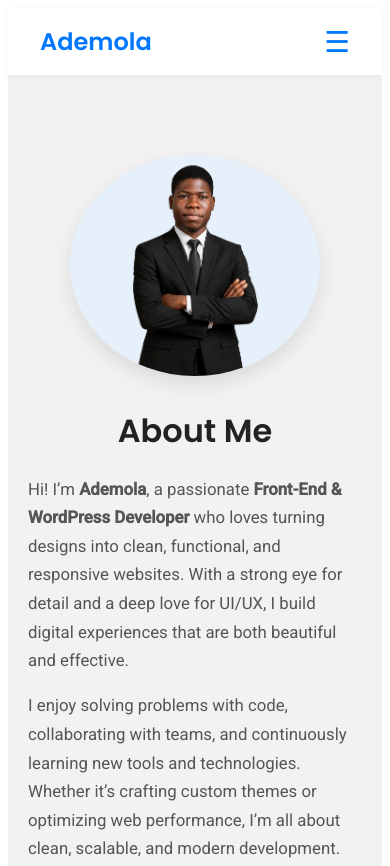
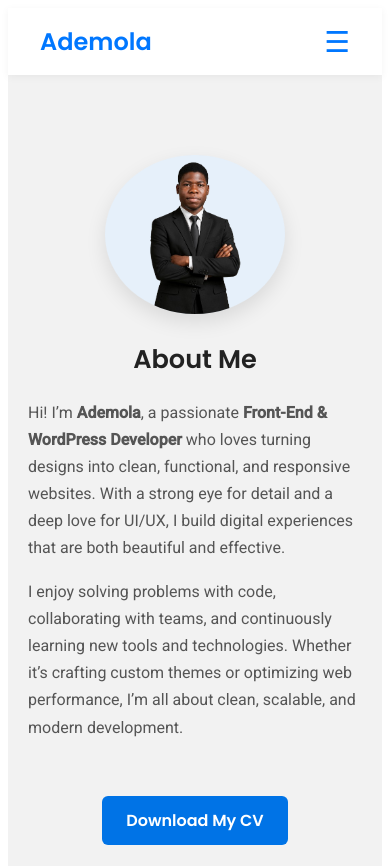
Before and after one commit to Opchains/FUTURE_FS_01, a website: page Html/about.html in a window 390 px wide. Shown: the top 866 px of the page. Drawn offline with Linux system fonts and the light colour scheme.

Commit message:
I added responsive styles to the about section.

```diff
--- a/Html/about.html
+++ b/Html/about.html
@@ -2,6 +2,7 @@
 <html lang="en">
 <head>
   <meta charset="UTF-8">
+  <meta name="viewport" content="width=device-width, initial-scale=1.0">
   <meta name="description" content="Ademola – Front-End & WordPress Developer based in Nigeria. Passionate about UI/UX and building responsive websites.">
   <meta property="og:title" content="About Ademola">
   <meta property="og:description" content="Learn more about Ademola, a passionate front-end and WordPress developer.">
--- a/Styles/about.css
+++ b/Styles/about.css
@@ -537,3 +537,22 @@ html {
     transform: translateY(0);
   }
 }
+
+@media (max-width: 768px) {
+  .about-container {
+    flex-direction: column;
+    gap: 20px;
+  }
+  .about-text h2 {
+    font-size: 1.6rem;
+  }
+  .about-text p {
+    font-size: 1rem;
+  }
+}
+
+@media (max-width: 480px) {
+  .about-photo img {
+    max-width: 180px;
+  }
+}
```
